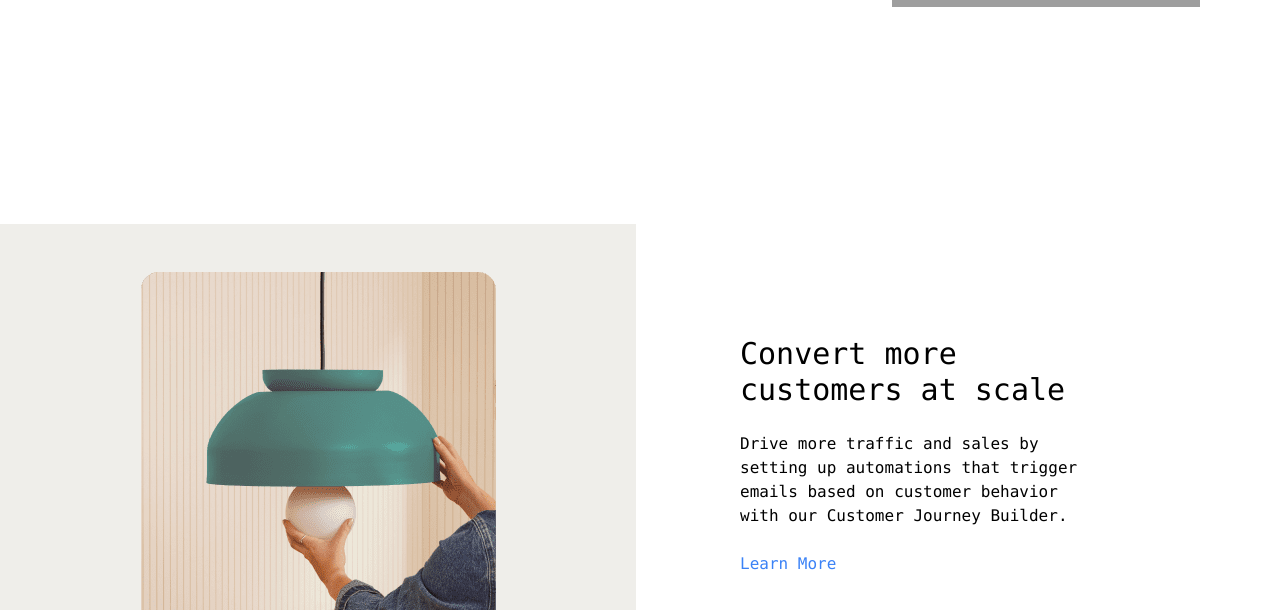
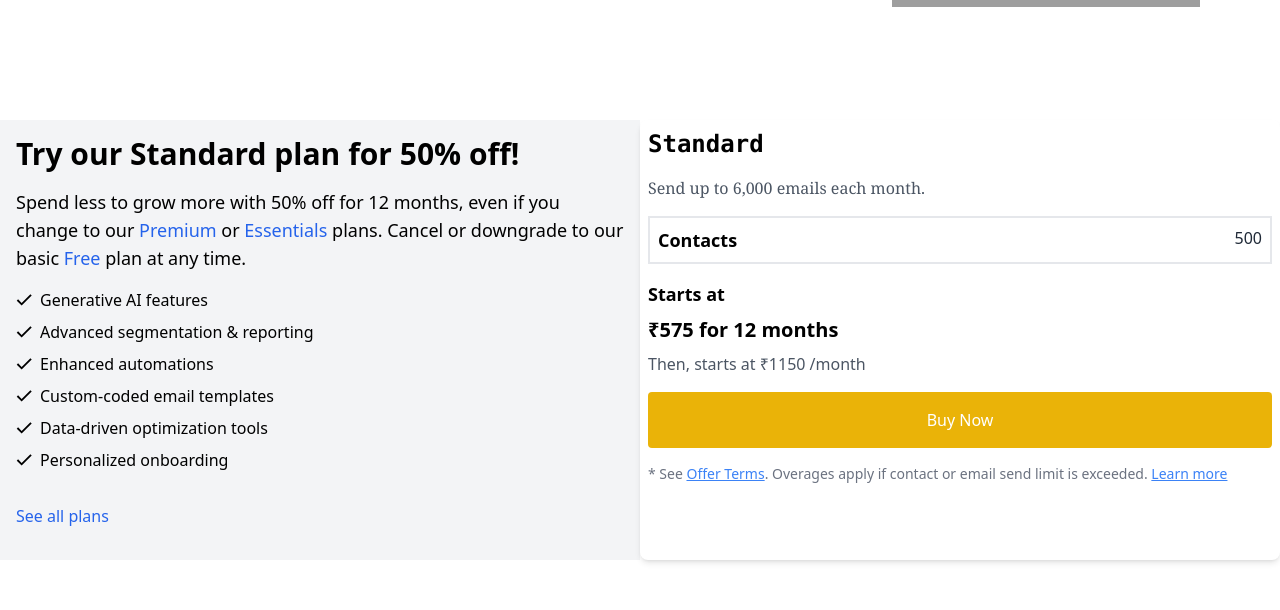
Before and after one commit to rohitchourey0809/rohitchourey0809.github.io, a React (Create React App) app: page / in a window 1280 px wide. Shown: the part 1960-2570 px from the top of the page. Built offline with nearby package versions, Linux system fonts and the light colour scheme; grey boxes are pictures that could not be loaded.

Commit message:
section added

```diff
--- a/src/components/Sectionb.jsx
+++ b/src/components/Sectionb.jsx
@@ -45,8 +45,6 @@ const Sectionb = () => {
         "Use our intelligent predictions to tighten your targeting strategy,repeat sales.",
     },
   ];
-
-
 
   const locomotiveScroll = new LocomotiveScroll();
   return (
@@ -213,6 +211,210 @@ const Sectionb = () => {
                   />
                 </figure>
               </div>
+            </div>
+          </div>
+        </div>
+      </div>
+
+      <div className="formcontainer flex flex-col md:flex-row">
+        <div className="leftformcont bg-gray-100 p-4 md:w-1/2">
+          <div className="singlePlan__textCell flex flex-col">
+            <h2 className="text-2xl md:text-3xl font-bold mb-4">
+              Try our Standard plan for <em className="not-italic">50% off</em>!
+            </h2>
+            <div className="singlePlan__desktopCopy mb-4 hidden md:block text-base md:text-lg">
+              <p>
+                Spend less to grow more with 50% off for 12 months, even if you
+                change to our{" "}
+                <a
+                  href="/pricing/premium-details/"
+                  className="text-blue-600 hover:underline"
+                >
+                  Premium
+                </a>{" "}
+                or{" "}
+                <a
+                  href="/pricing/essentials-details/"
+                  className="text-blue-600 hover:underline"
+                >
+                  Essentials
+                </a>{" "}
+                plans. Cancel or downgrade to our basic{" "}
+                <a
+                  href="/pricing/free-details/"
+                  className="text-blue-600 hover:underline"
+                >
+                  Free
+                </a>{" "}
+                plan at any time.
+              </p>
+            </div>
+            <div className="singlePlan__mobileCopy mb-4 md:hidden text-base">
+              <p>
+                Enjoy 50% off for 12 months, even if you change to a{" "}
+                <a
+                  href="/pricing/premium-details/"
+                  className="text-blue-600 hover:underline"
+                >
+                  Premium
+                </a>{" "}
+                or{" "}
+                <a
+                  href="/pricing/essentials-details/"
+                  className="text-blue-600 hover:underline"
+                >
+                  Essentials
+                </a>{" "}
+                plan. Cancel or downgrade to a{" "}
+                <a
+                  href="/pricing/free-details/"
+                  className="text-blue-600 hover:underline"
+                >
+                  Free
+                </a>{" "}
+                plan at any time.
+              </p>
+            </div>
+
+            <ul className="singlePlan__featureList mb-4 text-sm md:text-base space-y-2">
+              <li className="featureList__feature flex items-center">
+                <svg
+                  xmlns="http://www.w3.org/2000/svg"
+                  className="icon icon--yes w-4 h-4 mr-2"
+                  viewBox="0 0 17 13"
+                >
+                  <path
+                    fillRule="evenodd"
+                    clipRule="evenodd"
+                    d="M16.7072 1.70712L6.00008 12.4142L0.792969 7.20712L2.20718 5.79291L6.00008 9.5858L15.293 0.292908L16.7072 1.70712Z"
+                    fill="#000"
+                  ></path>
+                </svg>
+                <p className="sr-only">Included</p>
+                Generative AI features{" "}
+              </li>
+              <li className="featureList__feature flex items-center">
+                <svg
+                  xmlns="http://www.w3.org/2000/svg"
+                  className="icon icon--yes w-4 h-4 mr-2"
+                  viewBox="0 0 17 13"
+                >
+                  <path
+                    fillRule="evenodd"
+                    clipRule="evenodd"
+                    d="M16.7072 1.70712L6.00008 12.4142L0.792969 7.20712L2.20718 5.79291L6.00008 9.5858L15.293 0.292908L16.7072 1.70712Z"
+                    fill="#000"
+                  ></path>
+                </svg>
+                <p className="sr-only">Included</p>
+                Advanced segmentation &amp; reporting{" "}
+              </li>
+              <li className="featureList__feature flex items-center">
+                <svg
+                  xmlns="http://www.w3.org/2000/svg"
+                  className="icon icon--yes w-4 h-4 mr-2"
+                  viewBox="0 0 17 13"
+                >
+                  <path
+                    fillRule="evenodd"
+                    clipRule="evenodd"
+                    d="M16.7072 1.70712L6.00008 12.4142L0.792969 7.20712L2.20718 5.79291L6.00008 9.5858L15.293 0.292908L16.7072 1.70712Z"
+                    fill="#000"
+                  ></path>
+                </svg>
+                <p className="sr-only">Included</p>
+                Enhanced automations{" "}
+              </li>
+              <li className="featureList__feature flex items-center">
+                <svg
+                  xmlns="http://www.w3.org/2000/svg"
+                  className="icon icon--yes w-4 h-4 mr-2"
+                  viewBox="0 0 17 13"
+                >
+                  <path
+                    fillRule="evenodd"
+                    clipRule="evenodd"
+                    d="M16.7072 1.70712L6.00008 12.4142L0.792969 7.20712L2.20718 5.79291L6.00008 9.5858L15.293 0.292908L16.7072 1.70712Z"
+                    fill="#000"
+                  ></path>
+                </svg>
+                <p className="sr-only">Included</p>
+                Custom-coded email templates{" "}
+              </li>
+              <li className="featureList__feature flex items-center">
+                <svg
+                  xmlns="http://www.w3.org/2000/svg"
+                  className="icon icon--yes w-4 h-4 mr-2"
+                  viewBox="0 0 17 13"
+                >
+                  <path
+                    fillRule="evenodd"
+                    clipRule="evenodd"
+                    d="M16.7072 1.70712L6.00008 12.4142L0.792969 7.20712L2.20718 5.79291L6.00008 9.5858L15.293 0.292908L16.7072 1.70712Z"
+                    fill="#000"
+                  ></path>
+                </svg>
+                <p className="sr-only">Included</p>
+                Data-driven optimization tools{" "}
+              </li>
+              <li className="featureList__feature flex items-center">
+                <svg
+                  xmlns="http://www.w3.org/2000/svg"
+                  className="icon icon--yes w-4 h-4 mr-2"
+                  viewBox="0 0 17 13"
+                >
+                  <path
+                    fillRule="evenodd"
+                    clipRule="evenodd"
+                    d="M16.7072 1.70712L6.00008 12.4142L0.792969 7.20712L2.20718 5.79291L6.00008 9.5858L15.293 0.292908L16.7072 1.70712Z"
+                    fill="#000"
+                  ></path>
+                </svg>
+                <p className="sr-only">Included</p>
+                Personalized onboarding{" "}
+              </li>
+            </ul>
+
+            <div className="singlePlan__cta--desktop mt-4 mb-4">
+              <a
+                className="ctaArrow text-blue-600 hover:underline"
+                href="/pricing/marketing/"
+                aria-label="See all plans"
+              >
+                See all plans
+              </a>
+            </div>
+          </div>
+        </div>
+        <div className="rightformcont md:w-1/2  bg-white shadow-md rounded-lg  p-2">
+          <div>
+            <div className="text-2xl font-bold mb-4 font-mono">Standard</div>
+            <div className="text-gray-600 mb-4 font-serif">
+              Send up to 6,000 emails each month.
+            </div>
+            <div className="mb-4 flex justify-between  border-2 border-gray-200 p-2">
+              <div className="text-lg font-semibold">Contacts</div>
+              <div className="text-gray-800 ">500</div>
+            </div>
+            <div className="text-lg font-semibold mb-2">Starts at</div>
+            <div className="text-xl font-bold mb-2">₹575 for 12 months</div>
+            <div className="text-gray-600 mb-4">
+              Then, starts at ₹1150 /month
+            </div>
+            <button className="bg-yellow-500  w-full  text-white px-100 py-4 rounded hover:bg-blue-600">
+              Buy Now
+            </button>
+            <div className="mt-4 text-sm text-gray-500">
+              <p>
+                * See{" "}
+                <a href="#" className="text-blue-500 underline">
+                  Offer Terms
+                </a>
+                . Overages apply if contact or email send limit is exceeded.{" "}
+                <a href="#" className="text-blue-500 underline">
+                  Learn more
+                </a>
+              </p>
             </div>
           </div>
         </div>
```
